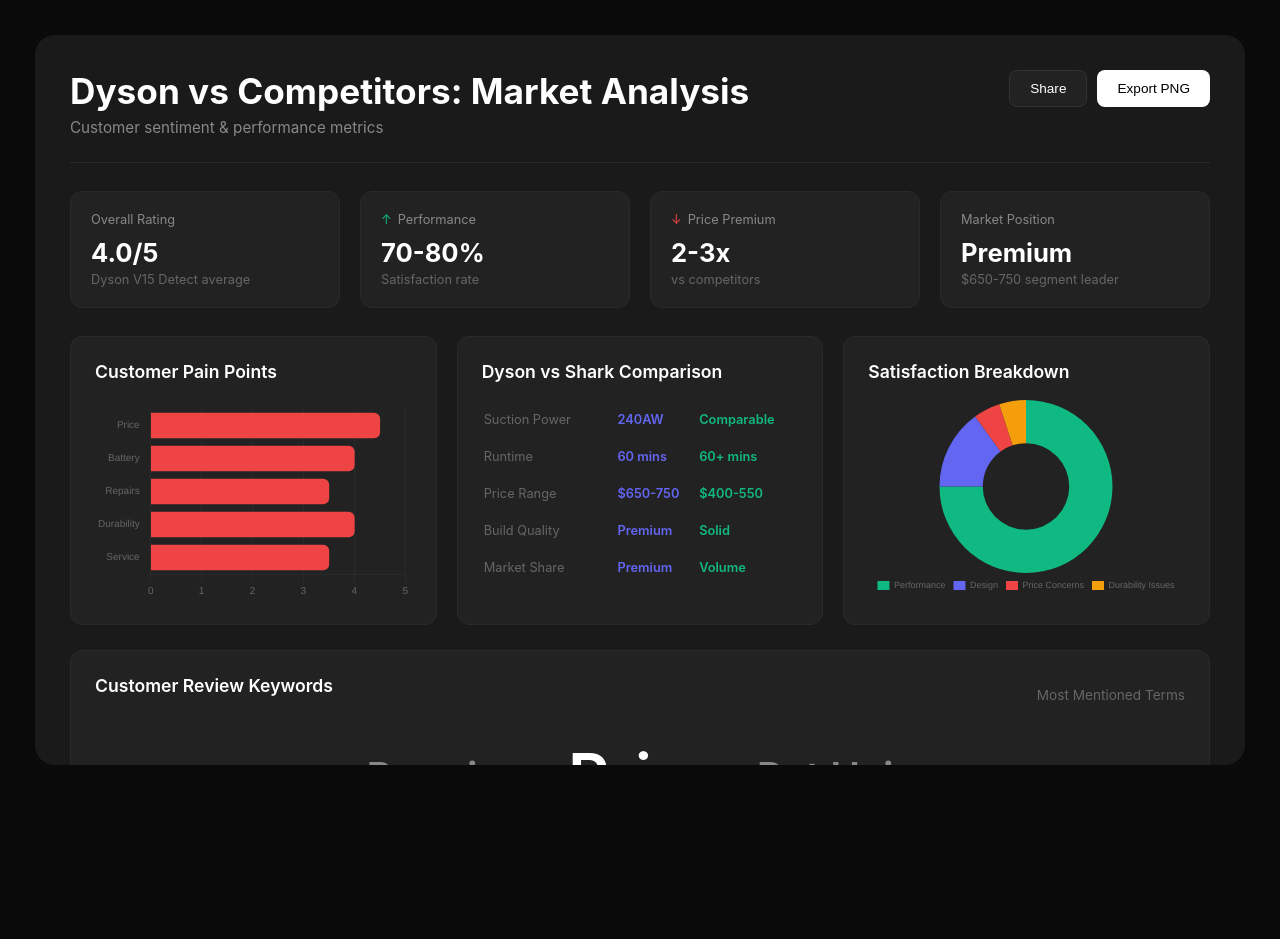
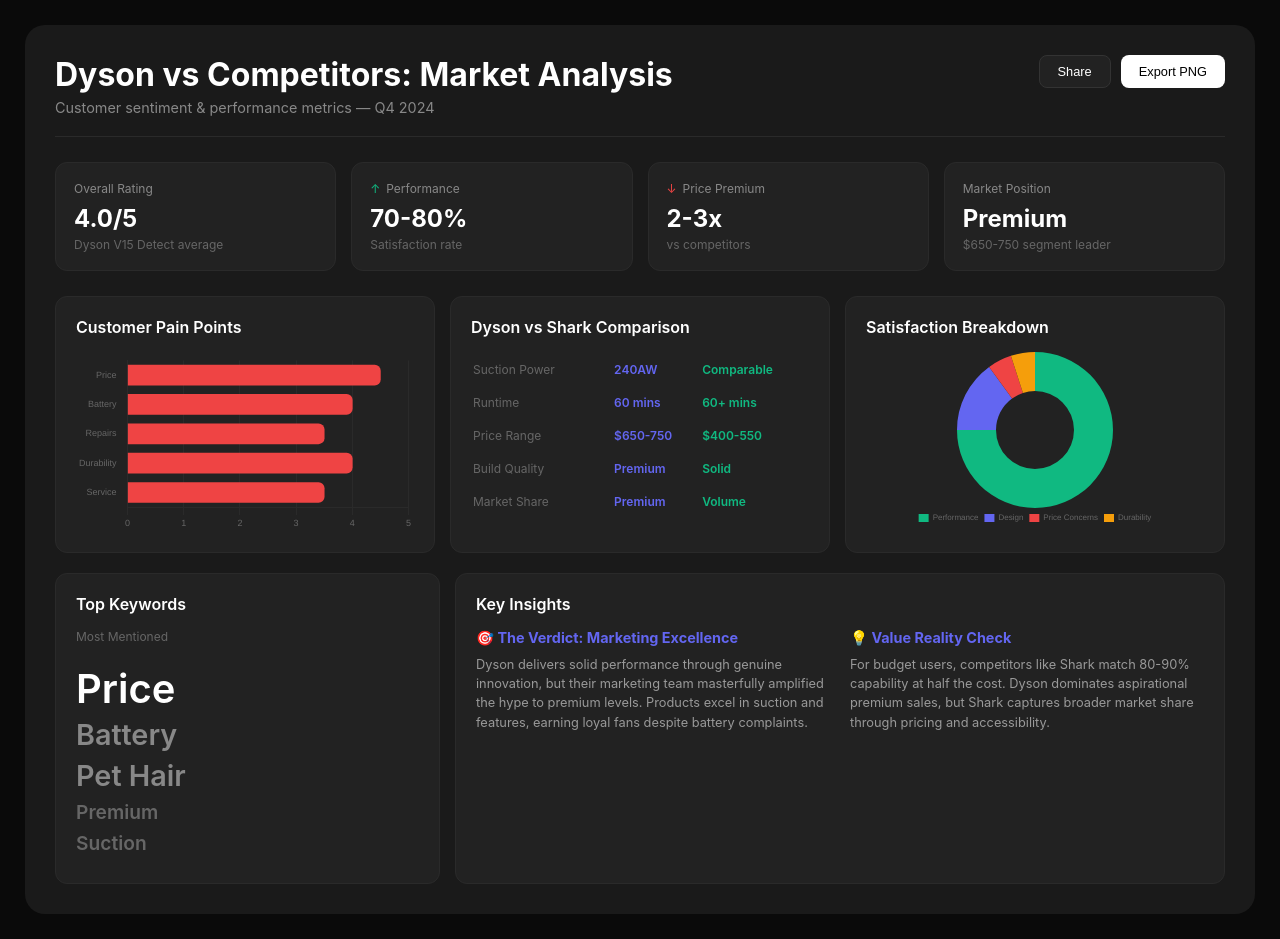
Before and after one commit to aliya-create/DYSON, a plain HTML site: page index.html in a window 1280 px wide. Before the commit the page ends 800 px from the top, so only its background shows below. Drawn offline with nearby package versions, Linux system fonts and the light colour scheme.

Commit message:
Update index.html

```diff
--- a/index.html
+++ b/index.html
@@ -15,41 +15,38 @@
         body {
             font-family: -apple-system, BlinkMacSystemFont, 'Segoe UI', sans-serif;
             background: #0a0a0a;
-            padding: 35px;
+            padding: 25px;
             color: #ffffff;
-            height: 100vh;
-            overflow: hidden;
+            overflow: auto;
         }
 
         .dashboard {
             background: #1a1a1a;
             border-radius: 20px;
-            padding: 35px;
-            max-width: 1500px;
+            padding: 30px;
+            max-width: 1600px;
             margin: 0 auto;
-            height: calc(100vh - 70px);
-            overflow: hidden;
         }
 
         .header {
             display: flex;
             justify-content: space-between;
             align-items: flex-start;
-            margin-bottom: 28px;
-            padding-bottom: 25px;
+            margin-bottom: 25px;
+            padding-bottom: 20px;
             border-bottom: 1px solid #2a2a2a;
         }
 
         .header-left h1 {
-            font-size: 2.2em;
+            font-size: 2em;
             font-weight: 700;
             color: #ffffff;
-            margin-bottom: 6px;
+            margin-bottom: 5px;
         }
 
         .header-left p {
             color: #888;
-            font-size: 0.95em;
+            font-size: 0.9em;
         }
 
         .header-right {
@@ -58,12 +55,12 @@
         }
 
         .btn {
-            padding: 10px 20px;
+            padding: 8px 18px;
             border-radius: 8px;
             border: 1px solid #333;
             background: #222;
             color: #fff;
-            font-size: 0.85em;
+            font-size: 0.8em;
             cursor: pointer;
         }
 
@@ -76,13 +73,13 @@
         .top-stats {
             display: grid;
             grid-template-columns: repeat(4, 1fr);
-            gap: 20px;
-            margin-bottom: 28px;
+            gap: 15px;
+            margin-bottom: 25px;
         }
 
         .stat-card {
             background: #222;
-            padding: 20px;
+            padding: 18px;
             border-radius: 12px;
             border: 1px solid #2a2a2a;
         }
@@ -92,8 +89,8 @@
             align-items: center;
             gap: 6px;
             color: #888;
-            font-size: 0.8em;
-            margin-bottom: 10px;
+            font-size: 0.75em;
+            margin-bottom: 8px;
         }
 
         .arrow-up {
@@ -105,7 +102,7 @@
         }
 
         .stat-title {
-            font-size: 1.6em;
+            font-size: 1.5em;
             font-weight: 700;
             color: #fff;
             margin-bottom: 4px;
@@ -113,38 +110,38 @@
 
         .stat-subtitle {
             color: #666;
-            font-size: 0.8em;
+            font-size: 0.75em;
         }
 
         .content-grid {
             display: grid;
             grid-template-columns: 1fr 1fr 1fr;
-            gap: 20px;
-            margin-bottom: 25px;
+            gap: 15px;
+            margin-bottom: 20px;
         }
 
         .chart-section {
             background: #222;
-            padding: 24px;
+            padding: 20px;
             border-radius: 12px;
             border: 1px solid #2a2a2a;
         }
 
         .section-title {
-            font-size: 1.1em;
+            font-size: 1em;
             font-weight: 600;
-            margin-bottom: 18px;
+            margin-bottom: 15px;
             color: #fff;
         }
 
         .chart-container {
             position: relative;
-            height: 200px;
+            height: 180px;
         }
 
         .comparison-table {
             width: 100%;
-            font-size: 0.8em;
+            font-size: 0.75em;
         }
 
         .comparison-table tr {
@@ -152,13 +149,13 @@
         }
 
         .comparison-table td {
-            padding: 10px 0;
+            padding: 8px 0;
             color: #999;
         }
 
         .comparison-table td:first-child {
             color: #666;
-            padding-right: 15px;
+            padding-right: 12px;
         }
 
         .comparison-table .brand-dyson {
@@ -171,33 +168,35 @@
             font-weight: 600;
         }
 
+        .bottom-section {
+            display: grid;
+            grid-template-columns: 1fr 2fr;
+            gap: 15px;
+        }
+
         .keywords-section {
             background: #222;
-            padding: 24px;
+            padding: 20px;
             border-radius: 12px;
             border: 1px solid #2a2a2a;
-            grid-column: 1 / -1;
-            height: 160px;
         }
 
         .keywords-header {
-            display: flex;
-            justify-content: space-between;
-            align-items: center;
-            margin-bottom: 18px;
+            margin-bottom: 15px;
         }
 
         .time-period {
             color: #666;
-            font-size: 0.85em;
+            font-size: 0.75em;
+            margin-top: 5px;
+            display: block;
         }
 
         .keyword-cloud {
             display: flex;
-            align-items: center;
-            justify-content: center;
-            height: 90px;
-            gap: 30px;
+            flex-direction: column;
+            gap: 12px;
+            padding: 10px 0;
         }
 
         .keyword {
@@ -207,25 +206,24 @@
         }
 
         .keyword-large {
-            font-size: 4em;
+            font-size: 2.5em;
         }
 
         .keyword-medium {
-            font-size: 2.5em;
+            font-size: 1.8em;
             color: #888;
         }
 
         .keyword-small {
-            font-size: 1.6em;
+            font-size: 1.2em;
             color: #666;
         }
 
         .insight-box {
             background: #222;
-            padding: 18px;
+            padding: 20px;
             border-radius: 12px;
             border: 1px solid #2a2a2a;
-            grid-column: 1 / -1;
         }
 
         .insight-content {
@@ -236,13 +234,13 @@
 
         .insight-item h4 {
             color: #6366f1;
-            font-size: 0.95em;
+            font-size: 0.9em;
             margin-bottom: 8px;
         }
 
         .insight-item p {
             color: #999;
-            font-size: 0.85em;
+            font-size: 0.8em;
             line-height: 1.5;
         }
     </style>
@@ -252,7 +250,7 @@
         <div class="header">
             <div class="header-left">
                 <h1>Dyson vs Competitors: Market Analysis</h1>
-                <p>Customer sentiment & performance metrics</p>
+                <p>Customer sentiment & performance metrics — Q4 2024</p>
             </div>
             <div class="header-right">
                 <button class="btn">Share</button>
@@ -343,16 +341,17 @@
             </div>
         </div>
 
+        <div class="bottom-section">
             <div class="keywords-section">
                 <div class="keywords-header">
-                <h3 class="section-title">Customer Review Keywords</h3>
-                <span class="time-period">Most Mentioned Terms</span>
+                    <h3 class="section-title">Top Keywords</h3>
+                    <span class="time-period">Most Mentioned</span>
                 </div>
                 <div class="keyword-cloud">
-                <span class="keyword keyword-small">Battery</span>
-                <span class="keyword keyword-medium">Premium</span>
                     <span class="keyword keyword-large">Price</span>
+                    <span class="keyword keyword-medium">Battery</span>
                     <span class="keyword keyword-medium">Pet Hair</span>
+                    <span class="keyword keyword-small">Premium</span>
                     <span class="keyword keyword-small">Suction</span>
                 </div>
             </div>
@@ -367,6 +366,7 @@
                     <div class="insight-item">
                         <h4>💡 Value Reality Check</h4>
                         <p>For budget users, competitors like Shark match 80-90% capability at half the cost. Dyson dominates aspirational premium sales, but Shark captures broader market share through pricing and accessibility.</p>
+                    </div>
                 </div>
             </div>
         </div>
@@ -386,7 +386,7 @@
                     data: [4.5, 4, 3.5, 4, 3.5],
                     backgroundColor: '#ef4444',
                     borderRadius: 6,
-                    barThickness: 25
+                    barThickness: 20
                 }]
             },
             options: {
@@ -398,11 +398,11 @@
                         beginAtZero: true,
                         max: 5,
                         grid: { color: '#2a2a2a' },
-                        ticks: { color: '#666', font: { size: 10 } }
+                        ticks: { color: '#666', font: { size: 9 } }
                     },
                     y: {
                         grid: { display: false },
-                        ticks: { color: '#666', font: { size: 10 } }
+                        ticks: { color: '#666', font: { size: 9 } }
                     }
                 },
                 plugins: {
@@ -416,7 +416,7 @@
         new Chart(ctxSat, {
             type: 'doughnut',
             data: {
-                labels: ['Performance', 'Design', 'Price Concerns', 'Durability Issues'],
+                labels: ['Performance', 'Design', 'Price Concerns', 'Durability'],
                 datasets: [{
                     data: [75, 15, 5, 5],
                     backgroundColor: ['#10b981', '#6366f1', '#ef4444', '#f59e0b'],
@@ -431,9 +431,9 @@
                         position: 'bottom',
                         labels: {
                             color: '#666',
-                            font: { size: 9 },
-                            padding: 8,
-                            boxWidth: 12
+                            font: { size: 8 },
+                            padding: 6,
+                            boxWidth: 10
                         }
                     }
                 }
```
Lines whose indentation alone changed are shown as unchanged.
